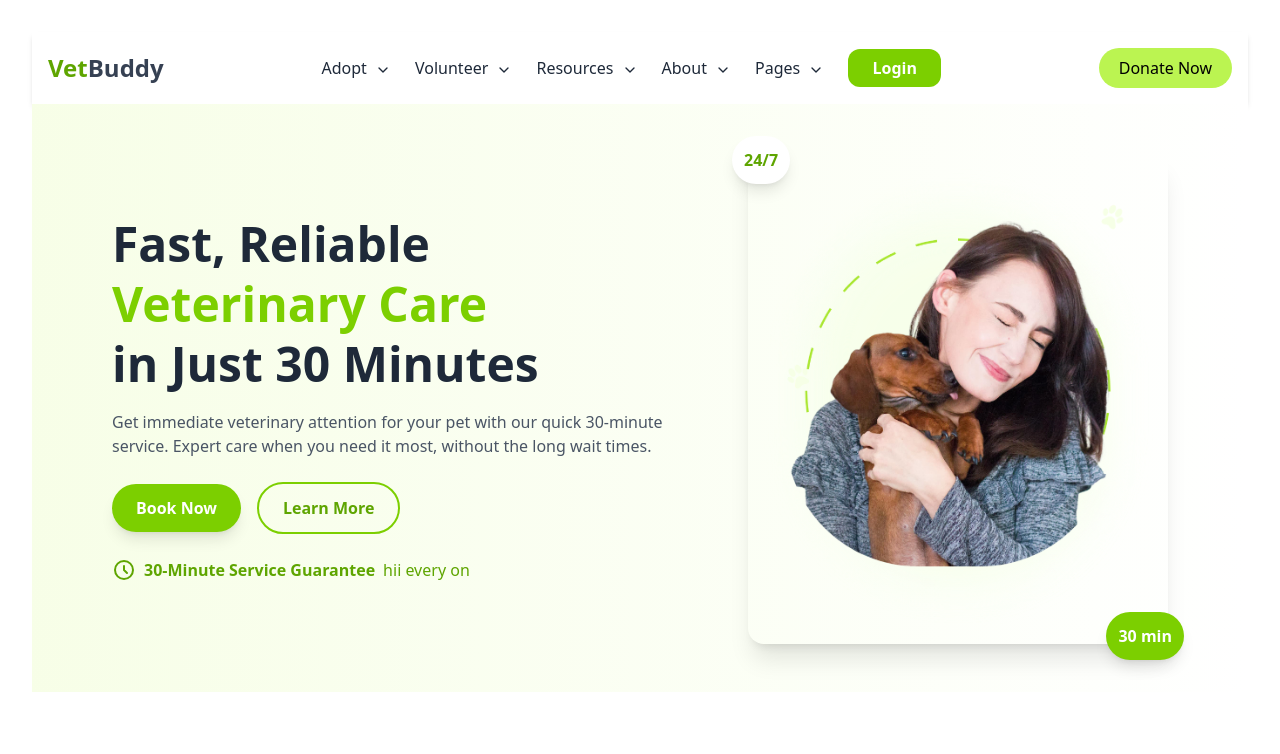
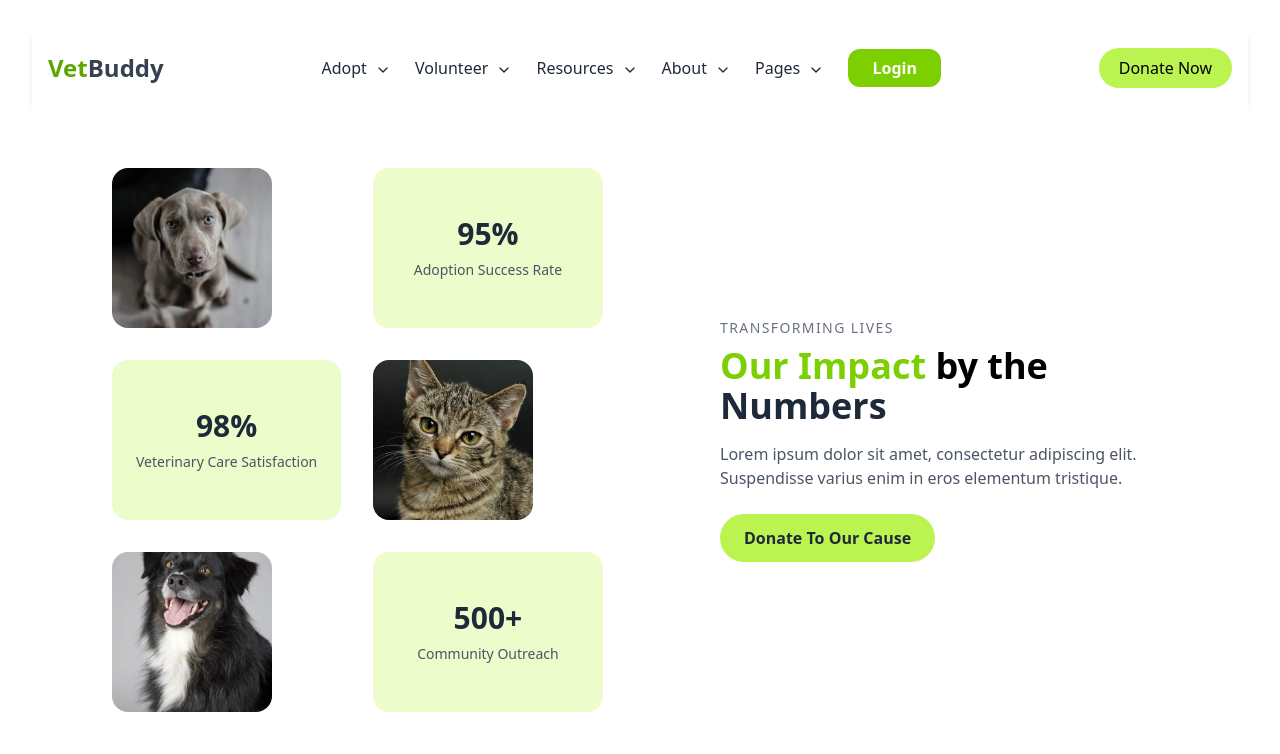
Before and after one commit to viveka941/Vetbuddy_service, a React (Vite) app in the folder frontend/: page / in a window 1280 px wide. Shown: the top 754 px of the page. Built offline with nearby package versions, Linux system fonts and the light colour scheme.

Commit message:
clean hero

```diff
--- a/frontend/src/component/Hero.jsx
+++ b/frontend/src/component/Hero.jsx
@@ -2,50 +2,7 @@
 
 const Hero = () => {
   return (
-    <section className="flex flex-col-reverse md:flex-row items-center justify-between px-6 md:px-20 py-12 bg-gradient-to-r from-lime-50 to-white">
-      {/* Left Content */}
-      <div className="text-center md:text-left max-w-xl">
-        <h1 className="text-4xl md:text-5xl font-bold leading-tight text-gray-800">
-          Fast, Reliable <span className="text-lime-500">Veterinary Care</span> <br />
-          in Just 30 Minutes
-        </h1>
-        <p className="text-gray-600 mt-4">
-          Get immediate veterinary attention for your pet with our quick 30-minute service.
-          Expert care when you need it most, without the long wait times.
-        </p>
-        <div className="mt-6 flex flex-col md:flex-row items-center justify-center md:justify-start gap-4">
-          <button className="bg-lime-500 hover:bg-lime-600 text-white font-semibold px-6 py-3 rounded-full transition shadow-lg hover:shadow-xl">
-            Book Now
-          </button>
-          <button className="border-2 border-lime-500 text-lime-600 font-semibold px-6 py-3 rounded-full hover:bg-lime-50 transition">
-            Learn More
-          </button>
-        </div>
-        <div className="mt-6 flex items-center justify-center md:justify-start gap-2 text-lime-600">
-          <svg xmlns="http://www.w3.org/2000/svg" className="h-6 w-6" fill="none" viewBox="0 0 24 24" stroke="currentColor">
-            <path strokeLinecap="round" strokeLinejoin="round" strokeWidth={2} d="M12 8v4l3 3m6-3a9 9 0 11-18 0 9 9 0 0118 0z" />
-          </svg>
-          <span className="font-semibold">30-Minute Service Guarantee</span>
-          <h1>hii every on </h1>
-        </div>
-      </div>
-
-      {/* Right Image */}
-      <div className="relative mt-10 md:mt-0">
-        <img
-          src="/images/hero-main.webp"
-          alt="Veterinary Service"
-          className="w-[340px] md:w-[420px] rounded-2xl mx-auto shadow-xl"
-        />
-        {/* Floating badges */}
-        <div className="absolute -top-4 -left-4 bg-white p-3 rounded-full shadow-lg">
-          <span className="text-lime-600 font-bold">24/7</span>
-        </div>
-        <div className="absolute -bottom-4 -right-4 bg-lime-500 text-white p-3 rounded-full shadow-lg">
-          <span className="font-bold">30 min</span>
-        </div>
-      </div>
-    </section>
+  <></>
   );
 };
 
```
